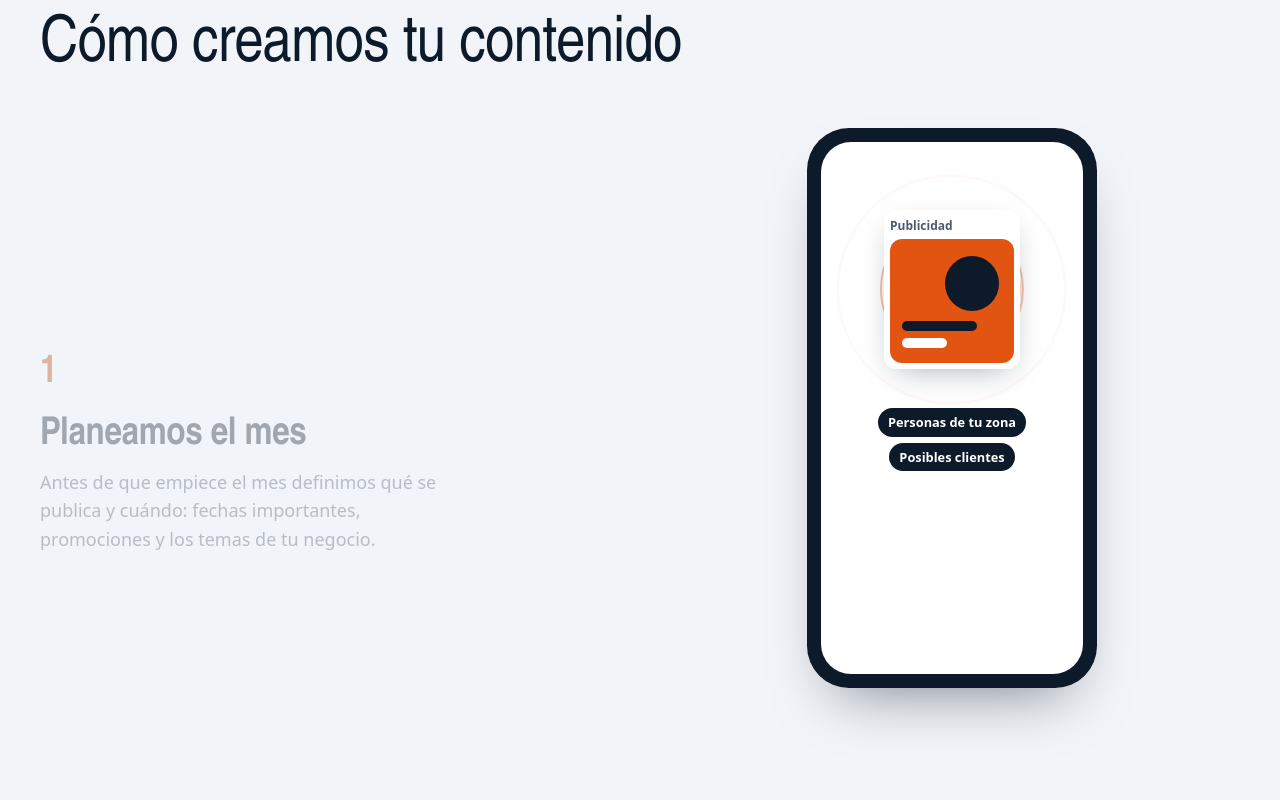
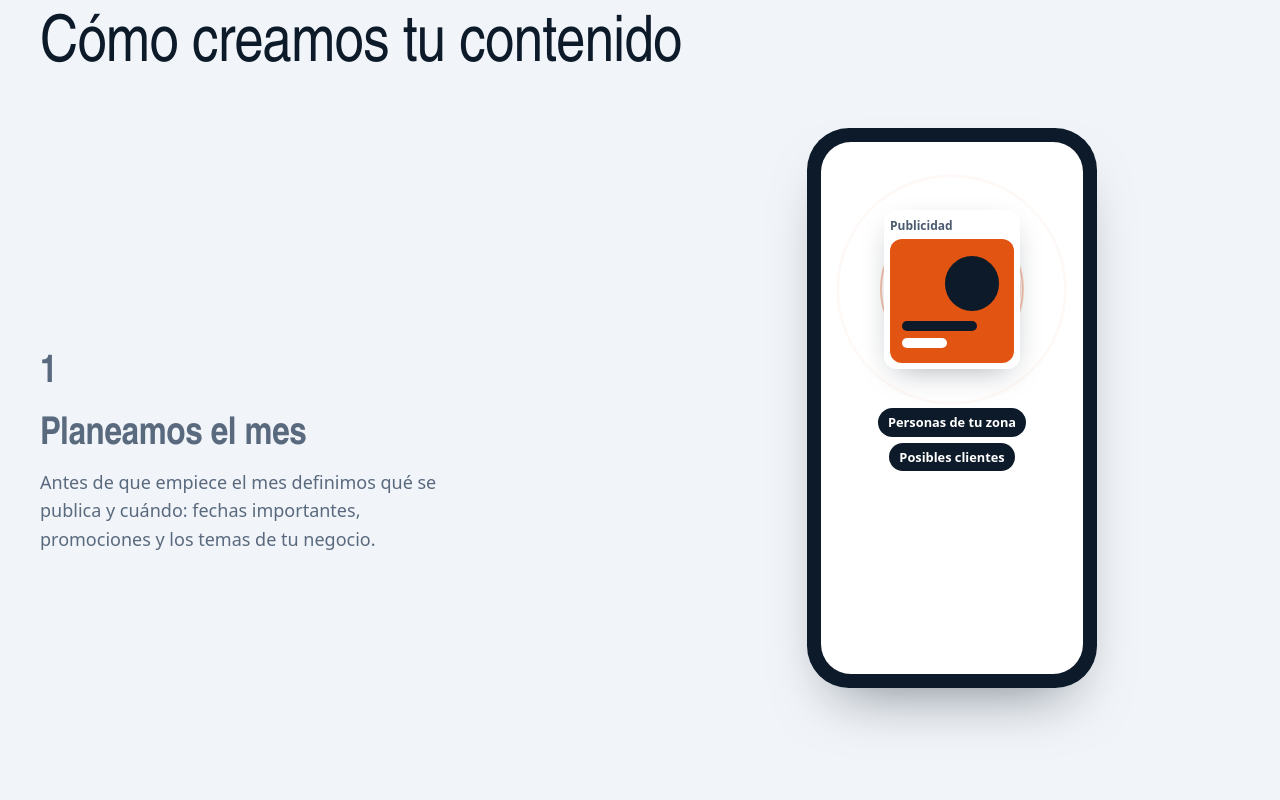
Before and after one commit to ImFrankMtzz/fjmedia, an Astro site: page / in a window 1280 px wide. Shown: the part 940-1740 px from the top of the page. Built offline with nearby package versions, Linux system fonts and the light colour scheme; Astro itself is replaced by a stand-in of ours.

Commit message:
Accesibilidad: contraste AA en los pasos inactivos y aviso de vista previa como región
Co-Authored-By: Claude Opus 5.5 <noreply@anthropic.com>
Claude-Session: https://claude.ai/code/session_0198eUoUU53tu3rUfN7JwEJj

```diff
--- a/src/components/ComoCreamos.astro
+++ b/src/components/ComoCreamos.astro
@@ -423,13 +423,23 @@ const plan = [
     align-content: center;
     gap: 12px;
     padding: 32px 0;
-    opacity: 0.35;
-    transition: opacity 0.4s ease;
+    /* Paso inactivo: gris que sigue cumpliendo AA (5:1 sobre papel), en vez de bajar la opacidad. */
+    --c-titulo: #5a6a7e;
+    --c-texto: #5a6a7e;
+    --c-num: #5a6a7e;
   }
 
   .paso.activo,
   :global(html:not(.motion)) .paso {
-    opacity: 1;
+    --c-titulo: var(--tinta);
+    --c-texto: var(--gris);
+    --c-num: var(--naranja-texto);
+  }
+
+  .paso h3,
+  .paso p,
+  .paso-num {
+    transition: color 0.4s ease;
   }
 
   @media (min-width: 900px) {
@@ -443,16 +453,17 @@ const plan = [
     font-weight: 800;
     font-stretch: 120%;
     font-size: var(--t-3);
-    color: var(--naranja-texto);
+    color: var(--c-num);
   }
 
   .paso h3 {
     font-size: var(--t-3);
     font-weight: 760;
+    color: var(--c-titulo);
   }
 
   .paso p {
-    color: var(--gris);
+    color: var(--c-texto);
     font-size: var(--t-1);
     max-width: 40ch;
   }
--- a/src/layouts/Base.astro
+++ b/src/layouts/Base.astro
@@ -35,9 +35,9 @@ const anio = new Date().getFullYear();
   <body>
     {
       PREVIEW && (
-        <div class="aviso-previa">
+        <aside class="aviso-previa" aria-label="Aviso de vista previa">
           Vista previa. Lo marcado como <span class="aviso-chip">Pendiente</span> falta por confirmar.
-        </div>
+        </aside>
       )
     }
     <header class="cabecera">
```
